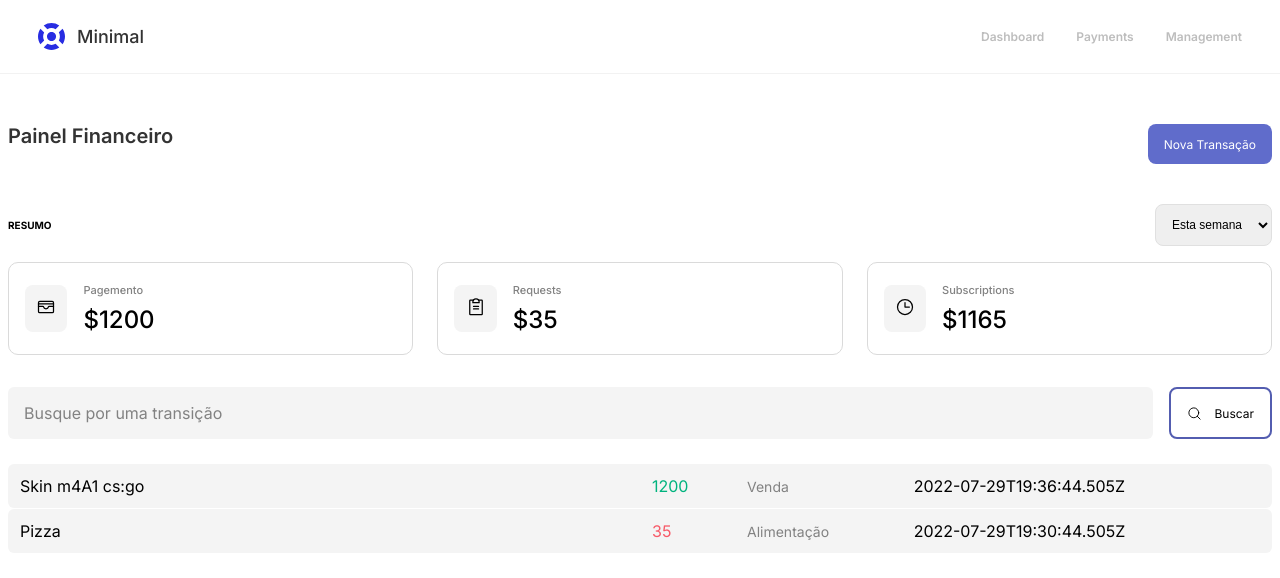
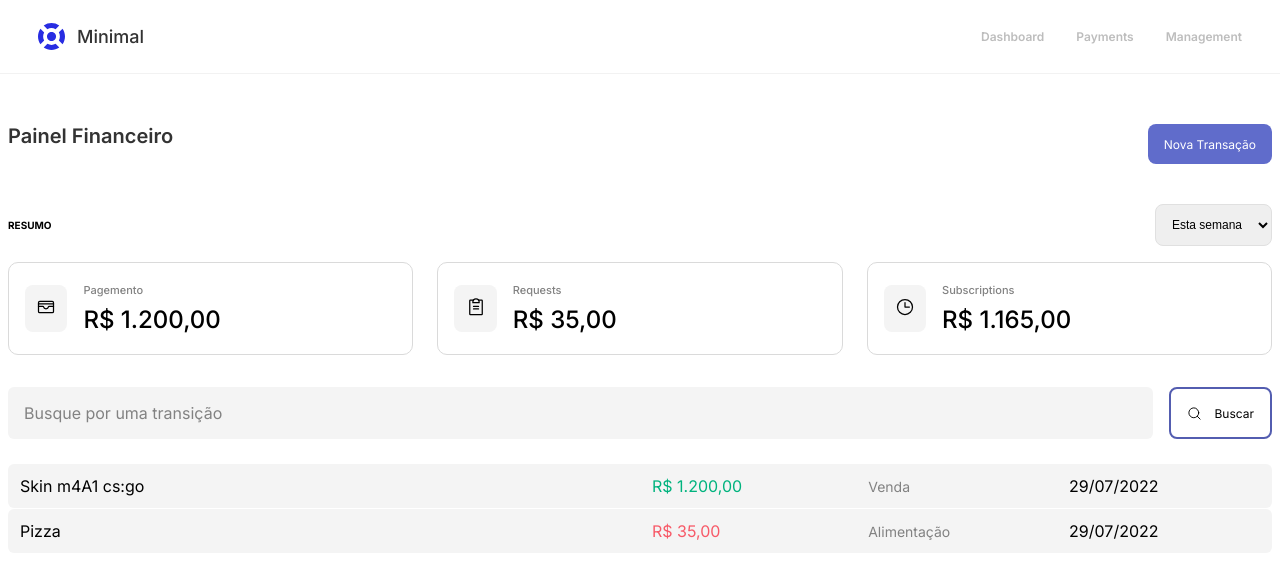
Before and after one commit to luiabdiel/Minimal, a React (Vite) app: page / in a window 1280 px wide. Shown: the top 578 px of the page. Built offline with nearby package versions, Linux system fonts and the light colour scheme; data requests are answered from the project's data file.

Commit message:
refactor: formatting values

```diff
--- a/src/components/Summary/index.tsx
+++ b/src/components/Summary/index.tsx
@@ -1,6 +1,7 @@
 import { Cardholder, ClipboardText, Clock } from "phosphor-react";
 import { useContext } from "react";
 import { TransactionsContext } from "../../contexts/TransactionsContext";
+import { priceFormatter } from "../../utils/formatter";
 import { SummaryCard, SummaryCardBox, SummaryCardContent, SummaryCardIcons, SummaryContainer, SummaryHeader } from "./styles";
 
 export function Summary() {
@@ -43,7 +44,7 @@
                         </SummaryCardIcons>
                         <SummaryCardContent>
                             <span>Pagemento</span>
-                            <strong>{`$${summary.income}`}</strong>
+                            <strong>{priceFormatter.format(summary.income)}</strong>
                         </SummaryCardContent>
                     </SummaryCardBox>
                 </SummaryCard>
@@ -55,7 +56,7 @@
                         </SummaryCardIcons>
                         <SummaryCardContent>
                             <span>Requests</span>
-                            <strong>{`$${summary.outcome}`}</strong>
+                            <strong>{priceFormatter.format(summary.outcome)}</strong>
                         </SummaryCardContent>
                     </SummaryCardBox>
                 </SummaryCard>
@@ -67,7 +68,7 @@
                         </SummaryCardIcons>
                         <SummaryCardContent>
                             <span>Subscriptions</span>
-                            <strong>{`$${summary.total}`}</strong>
+                            <strong>{priceFormatter.format(summary.total)}</strong>
                         </SummaryCardContent>
                     </SummaryCardBox>
                 </SummaryCard>
--- a/src/pages/Transactions/components/Table/index.tsx
+++ b/src/pages/Transactions/components/Table/index.tsx
@@ -3,6 +3,7 @@
 import { useContext } from "react";
 
 import { TransactionsContext } from "../../../../contexts/TransactionsContext"
+import { dateFormatter, priceFormatter } from "../../../../utils/formatter";
 
 export function TableTransaction() {
   const { transactions } = useContext(TransactionsContext)
@@ -18,11 +19,11 @@
                 <td width="50%">{transaction.description}</td>
                 <td>
                   <PriceHighlight variant={transaction.type}>
-                    {transaction.price}
+                    {priceFormatter.format(transaction.price)}
                   </PriceHighlight>
                 </td>
                 <td><TransactionType>{transaction.category}</TransactionType></td>
-                <td>{transaction.createdAt}</td>
+                <td>{dateFormatter.format(new Date(transaction.createdAt))}</td>
               </tr>
             )
           })}
--- /dev/null
+++ b/src/utils/formatter.ts
@@ -0,0 +1,6 @@
+export const priceFormatter = new Intl.NumberFormat('pt-BR', {
+    style: 'currency',
+    currency: 'BRL',
+})
+
+export const dateFormatter = new Intl.DateTimeFormat('pt-BR')
```
